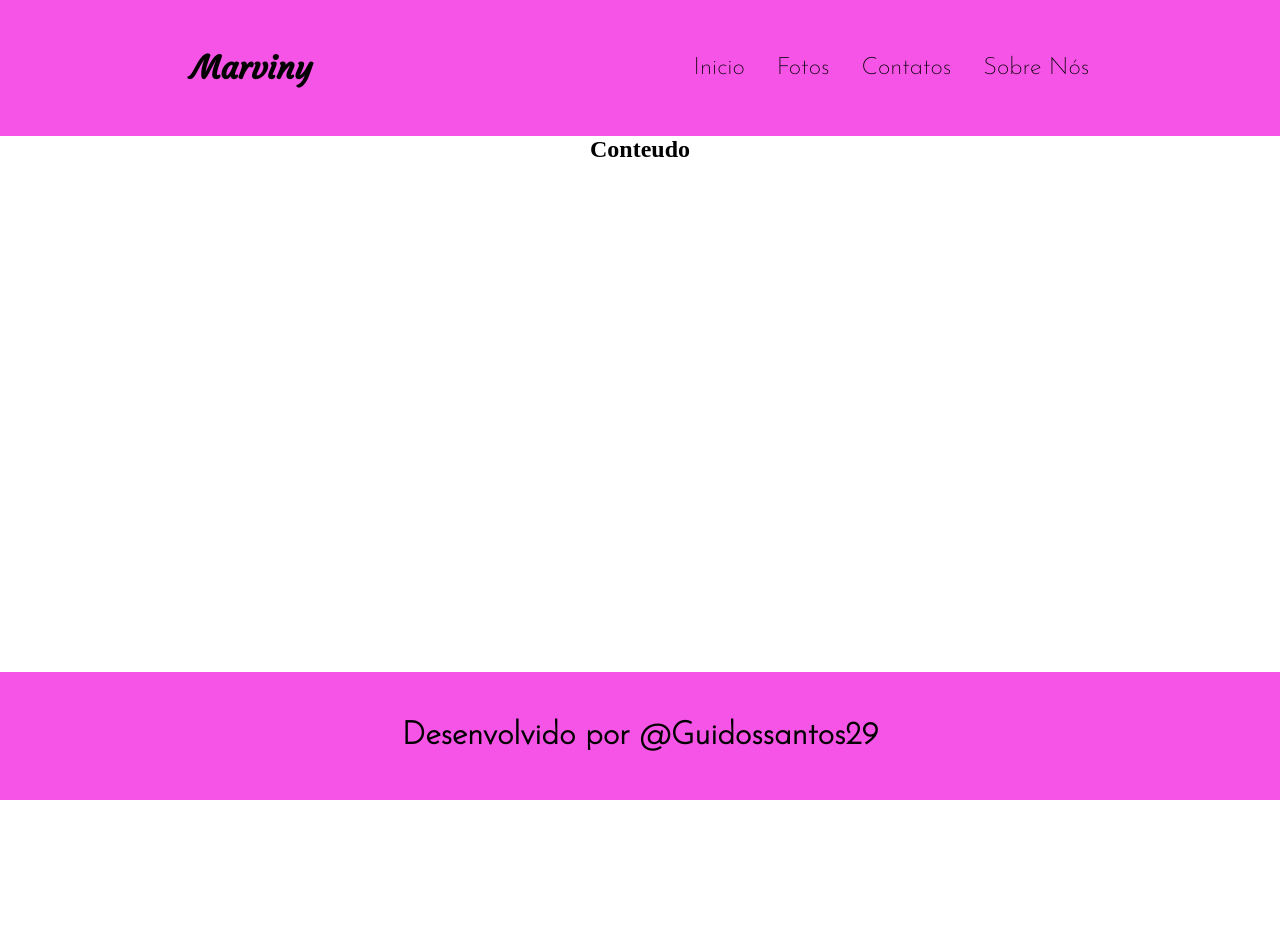
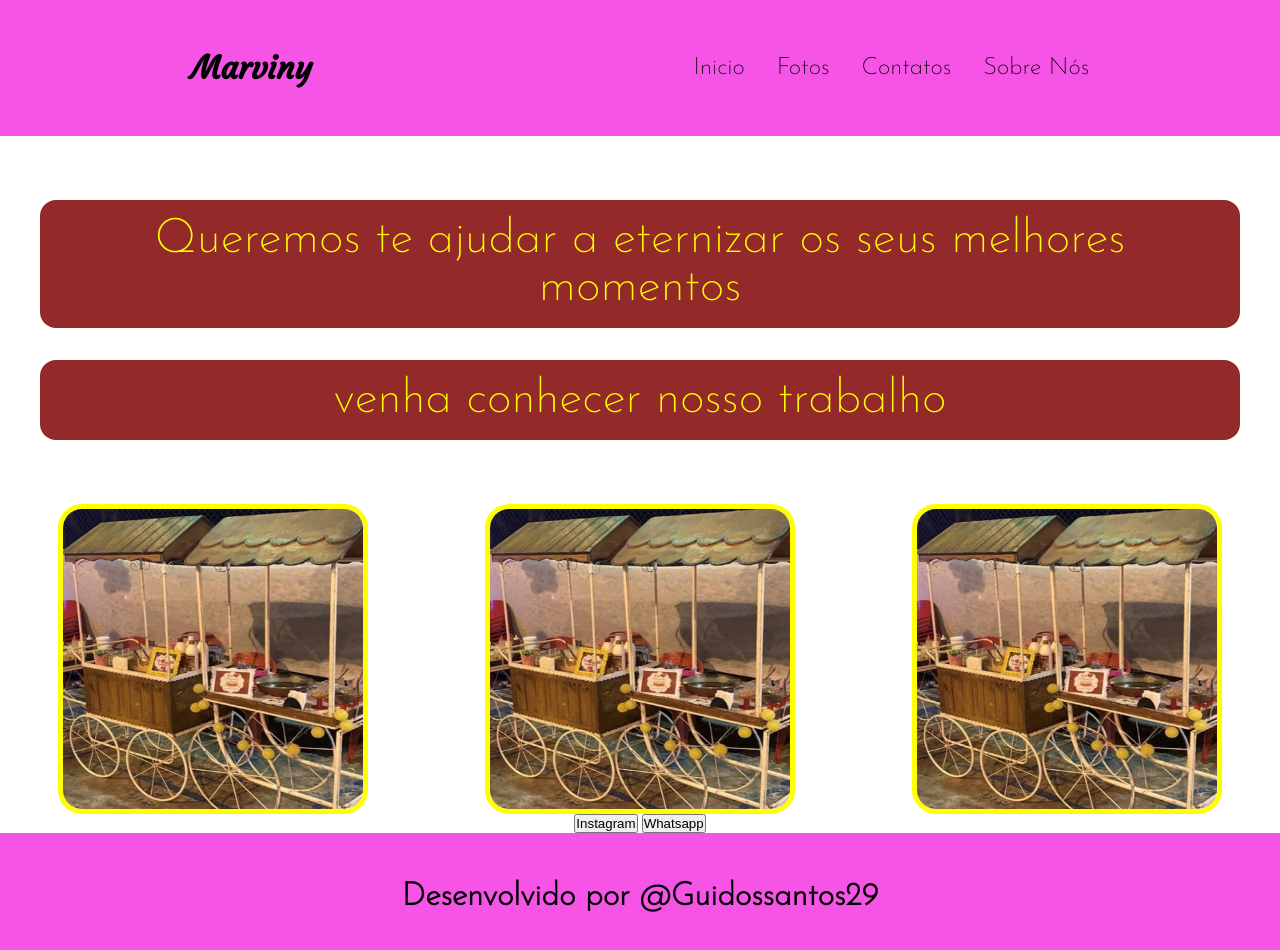
Before and after one commit to Guidossantos29/Marviny-Delicias, a plain HTML site: page index.html in a window 1280 px wide. Before the commit the page ends 800 px from the top, so only its background shows below. Drawn offline with Linux system fonts and the light colour scheme; a web font is replaced by a local one.

Commit message:
feat:created content

```diff
--- a/index.html
+++ b/index.html
@@ -22,8 +22,22 @@
 
         </div>
     </header>
-    <section>
-        <h1 style="text-align: center;">Conteudo</h1>
+    <section class="main">
+        <div class="main__titles">
+            <div class="titles__home">Queremos te ajudar a eternizar os seus melhores momentos</div>
+            <div class="titles__home">venha conhecer nosso trabalho </div>
+        </div>
+        <div class="container__pictures">
+            <img class="pictures" src="assets/estacoes.jpg"></img>
+            <img class="pictures" src="assets/estacoes.jpg"></img>
+            <img class="pictures" src="assets/estacoes.jpg"></img>
+        </div>
+
+        <div class="container__buttons">
+            <button class="button_link">Instagram</button>
+            <button class="button_link">Whatsapp</button>
+        </div>
+        </section>
     </section>
     <footer class="footer__container">
         <div class="footer__title">
--- a/styles/global.css
+++ b/styles/global.css
@@ -1,5 +1,8 @@
 @import 'menu.css';
 @import 'variables.css';
+@import 'global.css';
+@import 'main.css';
+
 
 *{
     margin: 0;
--- /dev/null
+++ b/styles/main.css
@@ -0,0 +1,55 @@
+.main{
+    display: flex;
+    flex-direction: column;
+    text-align: center;
+
+
+}
+.main__titles{
+    display: flex;
+    flex-direction: column;
+    justify-content: center;
+    gap: 2rem 0;
+    padding: 4rem 0;
+
+}
+.titles__home{
+    font-family: 'Josefin Sans', sans-serif;
+    font-size: 3rem;
+    background-color: rgb(147, 41, 41);
+    margin: 0 40px;
+    border-radius: 16px;
+    color: yellow;
+    padding:  16px
+}
+
+
+
+.container__pictures{
+    display: flex;
+    justify-content: space-around;
+}
+
+.pictures{
+    width: 300px;
+    height: 300px;
+    border: 5px solid yellow;
+    border-radius: 24px;
+}
+
+.container__buttons {
+
+}
+
+.button_link{
+
+}
+
+@media screen and (max-width: 920px){
+    .container__pictures{
+        display: flex;
+        flex-direction: column;
+        align-items: center;
+        gap: 1rem 0;
+    }
+}
--- a/styles/menu.css
+++ b/styles/menu.css
@@ -37,7 +37,7 @@
 }
 
 .footer__container{
-    position: absolute;
+    position: relative;
     border-top: 1px;
     bottom: 0;
     left: 0;
```
